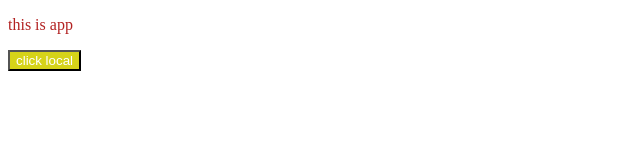
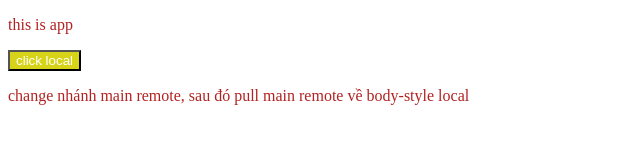
Before and after one commit to hotrankienquan/git-holetex, a plain HTML site: page index.html in a window 1280 px wide. Shown: the whole page, without its empty margins (0-640 px from the left). Drawn offline with Linux system fonts and the light colour scheme.

Commit message:
Update index.html

```diff
--- a/index.html
+++ b/index.html
@@ -10,6 +10,7 @@
 <body>
   <p>this is app</p>
   <button>click local</button>
+  <p>change nhánh main remote, sau đó pull main remote về body-style local</p>
 </body>
 </html>
 <!--
```
